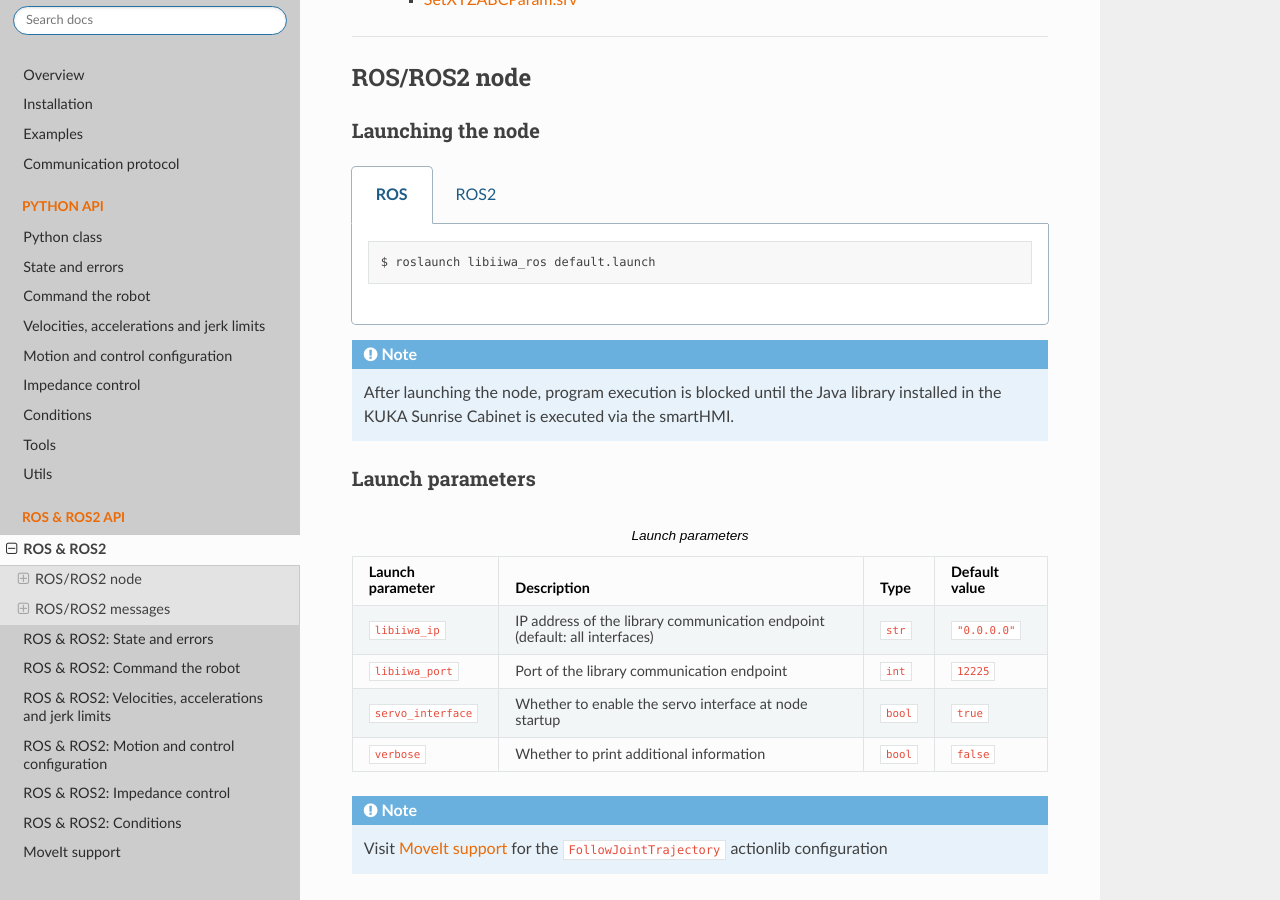
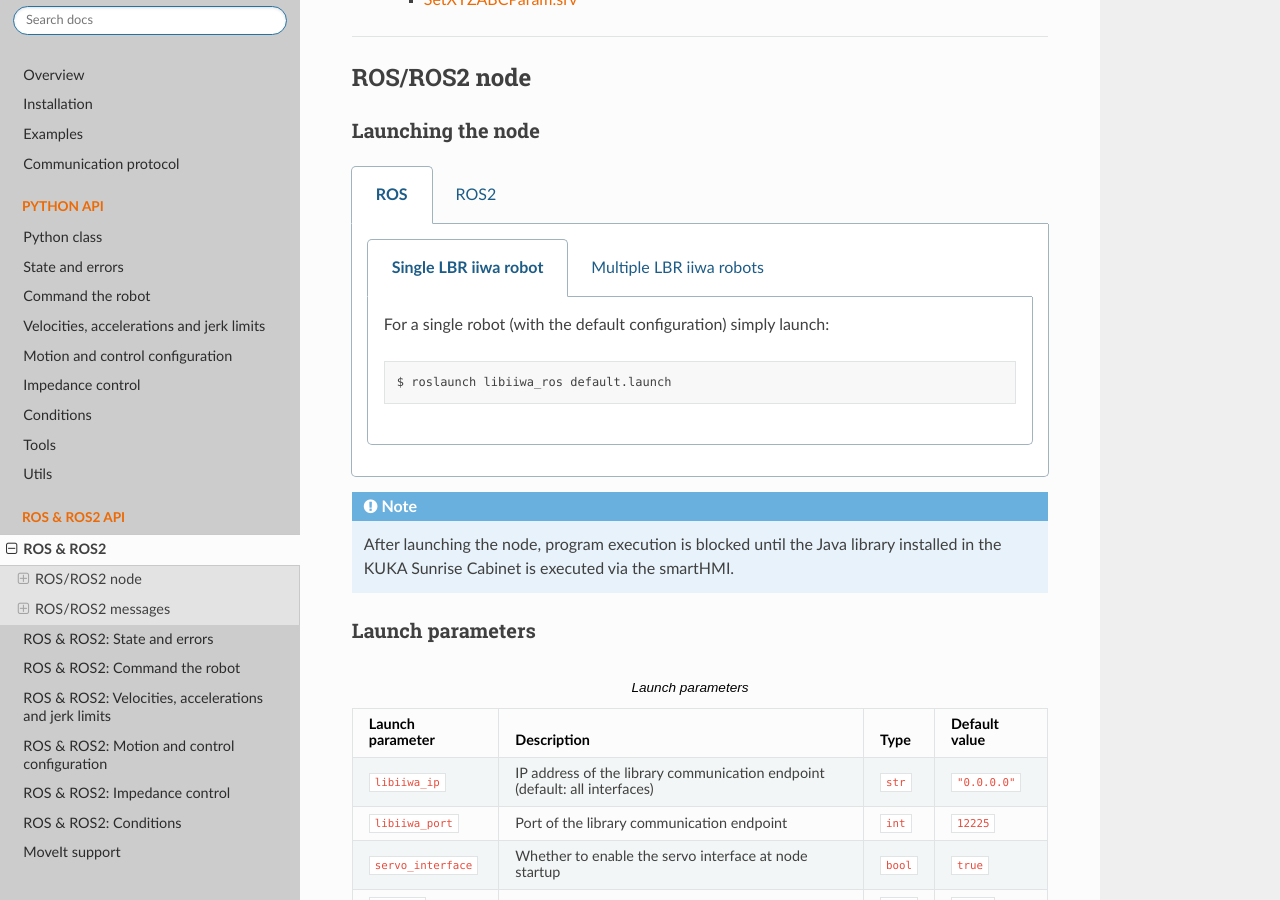
Before and after one commit to Toni-SM/libiiwa, a Sphinx documentation site: the page built from docs/source/modules/ros.rst, in a window 1280 px wide and 900 px high, scrolled down 496 px. Built offline with Sphinx 7.4.7 and the Read the Docs theme 2.0.0, drawn with Linux system fonts in a browser that asks for light colours; the version number could not be read and is left out.

Commit message:
Add ros laucnh command for multi-robot applications

```diff
--- a/docs/source/modules/ros.rst
+++ b/docs/source/modules/ros.rst
@@ -23,15 +23,57 @@
 
     .. group-tab:: ROS
 
-        .. code-block:: bash
+        .. tabs::
 
-            $ roslaunch libiiwa_ros default.launch
+            .. group-tab:: Single LBR iiwa robot
+
+                For a single robot (with the default configuration) simply launch:
+
+                .. code-block:: bash
+
+                    $ roslaunch libiiwa_ros default.launch
+
+            .. group-tab:: Multiple LBR iiwa robots
+
+                For multiple robots in the same ROS environment it is necessary to define different communication ports and namespaces for each one as follows:
+
+                * The port (:literal:`libiiwa_port`) must be unique and must also be defined on each robot's :ref:`Sunrise project <sunrise_project>` (:literal:`Controller: Port`, editable on the smartHMI).
+                * Namespace (:literal:`__ns`) will prefix each topic and service name to avoid naming conflicts.
+
+                .. code-block:: bash
+
+                    $ roslaunch libiiwa_ros default.launch libiiwa_port:=12225 __ns:=robot1
+
+                .. code-block:: bash
+
+                    $ roslaunch libiiwa_ros default.launch libiiwa_port:=12226 __ns:=robot2
 
     .. group-tab:: ROS2
 
-        .. code-block:: bash
+        .. tabs::
 
-            $ ros2 launch libiiwa_ros2 default.py
+            .. group-tab:: Single LBR iiwa robot
+
+                For a single robot (with the default configuration) simply launch:
+
+                .. code-block:: bash
+
+                    $ ros2 launch libiiwa_ros2 default.py
+
+            .. group-tab:: Multiple LBR iiwa robots
+
+                For multiple robots in the same ROS environment it is necessary to define different communication ports and namespaces for each one as follows:
+
+                * The port (:literal:`libiiwa_port`) must be unique and must also be defined on each robot's :ref:`Sunrise project <sunrise_project>` (:literal:`Controller: Port`, editable on the smartHMI).
+                * Namespace (:literal:`__ns`) will prefix each topic and service name to avoid naming conflicts.
+
+                .. code-block:: bash
+
+                    $ ros2 launch libiiwa_ros2 default.py libiiwa_port:=12225 __ns:=robot1
+
+                .. code-block:: bash
+
+                    $ ros2 launch libiiwa_ros2 default.py libiiwa_port:=12226 __ns:=robot2
 
 .. note::
 
```
